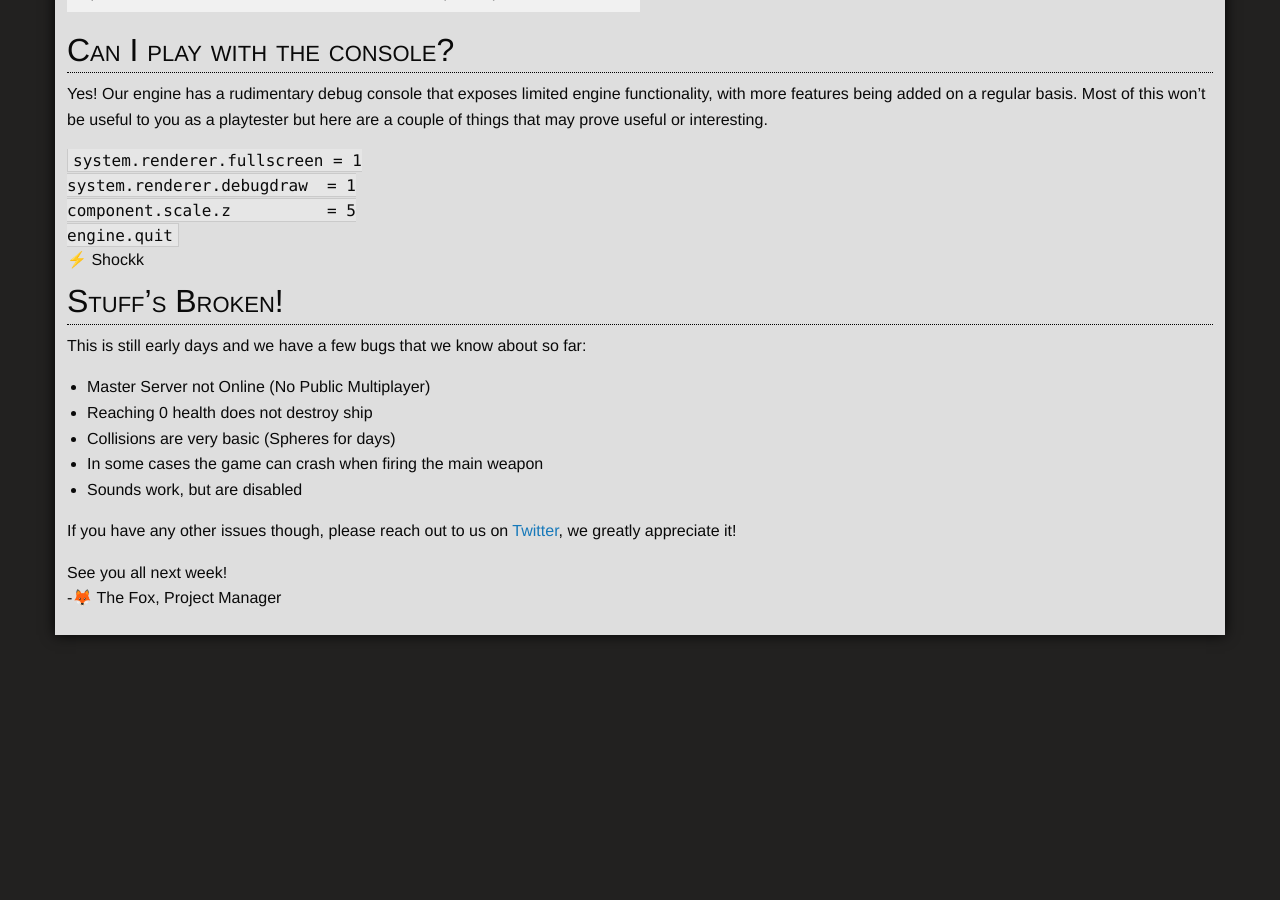
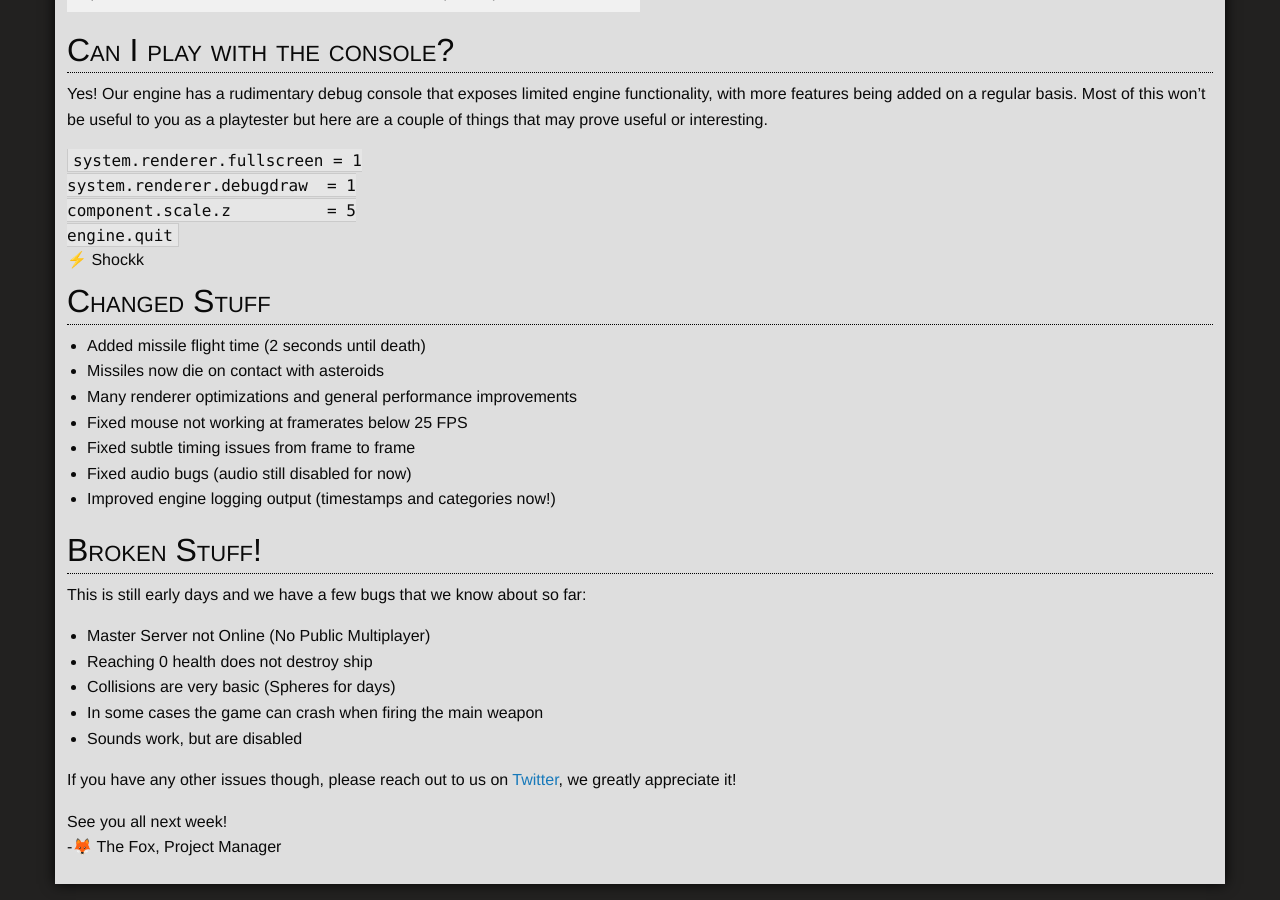
Before and after one commit to corporeality-space/web, a Jekyll site: the page built from _posts/2020-02-23-01-Week-32.md, in a window 1280 px wide and 900 px high, scrolled down 899 px. Built offline with Jekyll 4.4.1, drawn with Linux system fonts in a browser that asks for light colours; nearby versions of some CDN libraries; some web fonts are replaced; our own code applies the rules of GitHub Pages for plain Markdown files; library files that are not in the unit come from our copies; before the commit the page ends 1550 px from its top, so only the background shows below that.

Commit message:
Update 2020-02-23-01-Week-32.md

```diff
--- a/_posts/2020-02-23-01-Week-32.md
+++ b/_posts/2020-02-23-01-Week-32.md
@@ -42,7 +42,17 @@ engine.quit
 
 ###### ⚡ Shockk
 
-# Stuff's Broken!
+# Changed Stuff
+
+- Added missile flight time (2 seconds until death)
+- Missiles now die on contact with asteroids
+- Many renderer optimizations and general performance improvements
+- Fixed mouse not working at framerates below 25 FPS
+- Fixed subtle timing issues from frame to frame
+- Fixed audio bugs (audio still disabled for now)
+- Improved engine logging output (timestamps and categories now!)
+
+# Broken Stuff!
 
 This is still early days and we have a few bugs that we know about so far:
 
```
